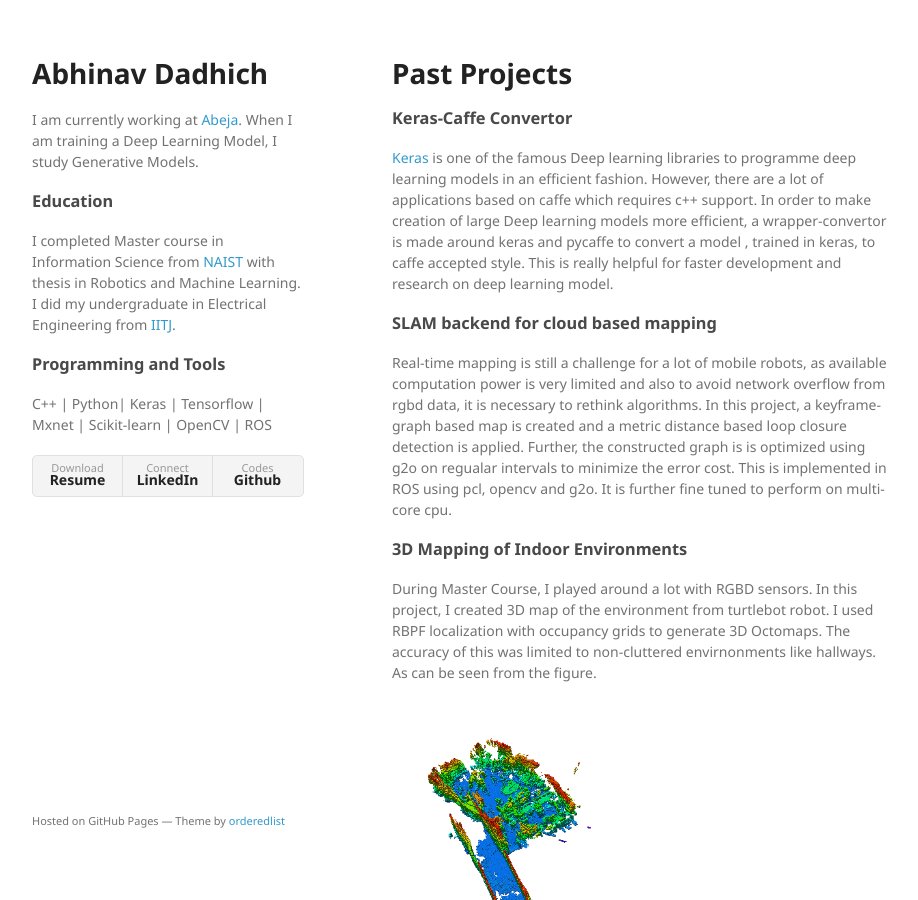
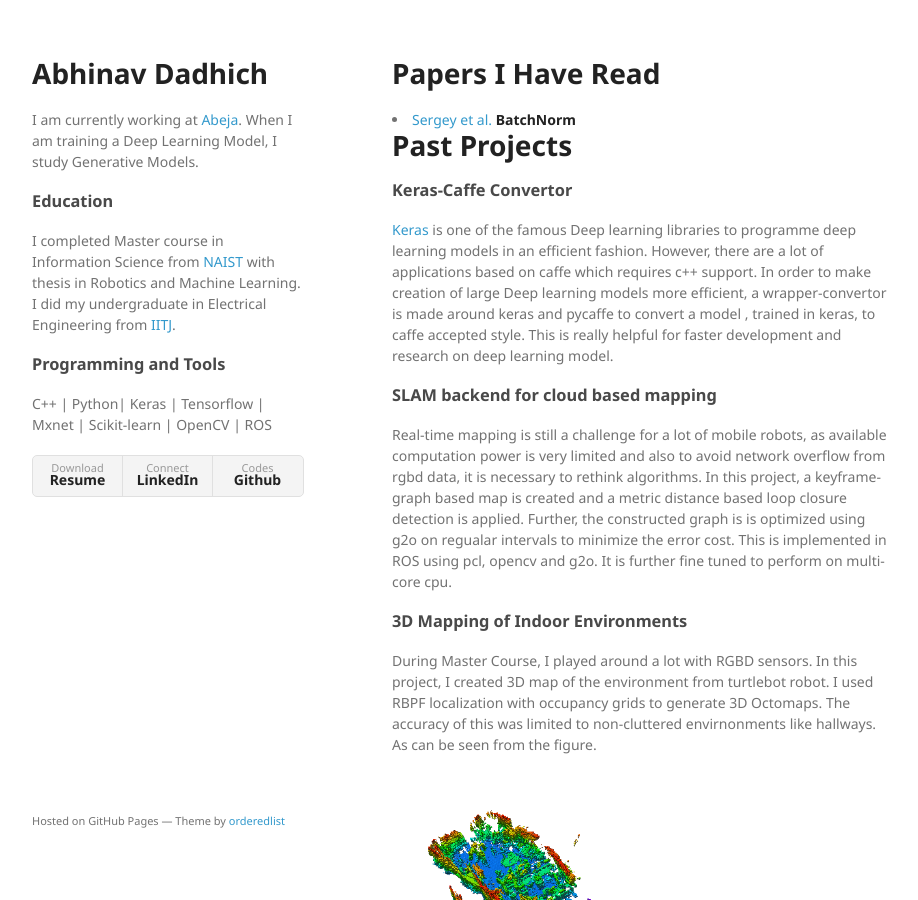
Before and after one commit to ResByte/ResByte.github.io, a Jekyll site: the page index.html, which Jekyll copies as it is, in a window 1280 px wide and 900 px high. Shown: the whole window, without its empty margins (178-1096 px from the left). Built offline with Jekyll 4.4.1, drawn with Linux system fonts in a browser that asks for light colours.

Commit message:
paper updates

```diff
--- a/index.html
+++ b/index.html
@@ -35,7 +35,8 @@
       <section>
 
 
-
+      <h1>Papers I Have Read</h1>
+      <li><a href="https://github.com/ResByte/dl-paper-notes/blob/master/papers/batch_norm_sergey_2015.md" title>Sergey et al. <strong>BatchNorm</strong></a></li>
       <h1>Past Projects</h1>
       <h3> Keras-Caffe Convertor </h3>
       <p> <a href="http://www.keras.io/">Keras</a> is one of the famous Deep learning libraries to programme deep learning models in an efficient fashion.
```
